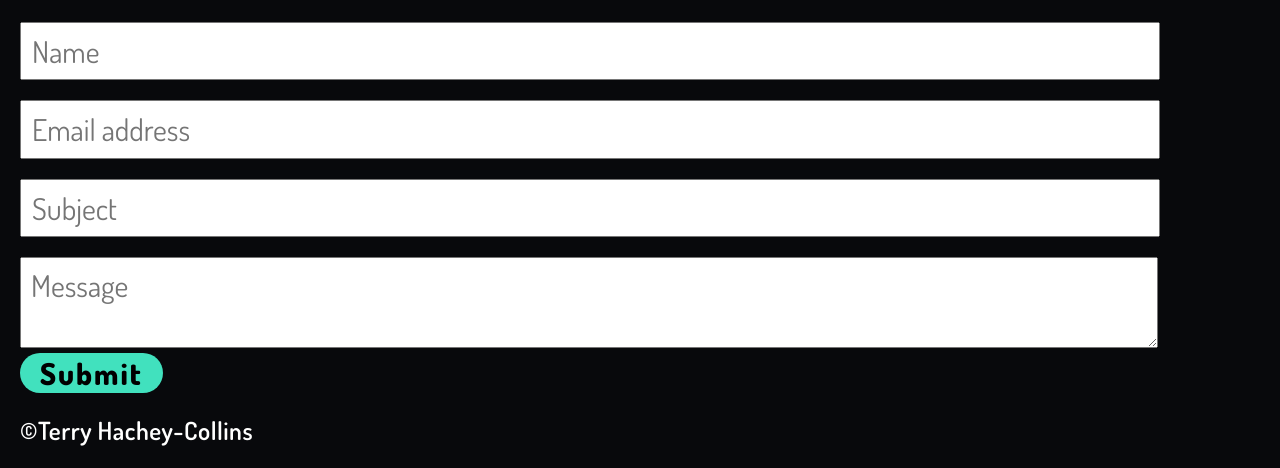
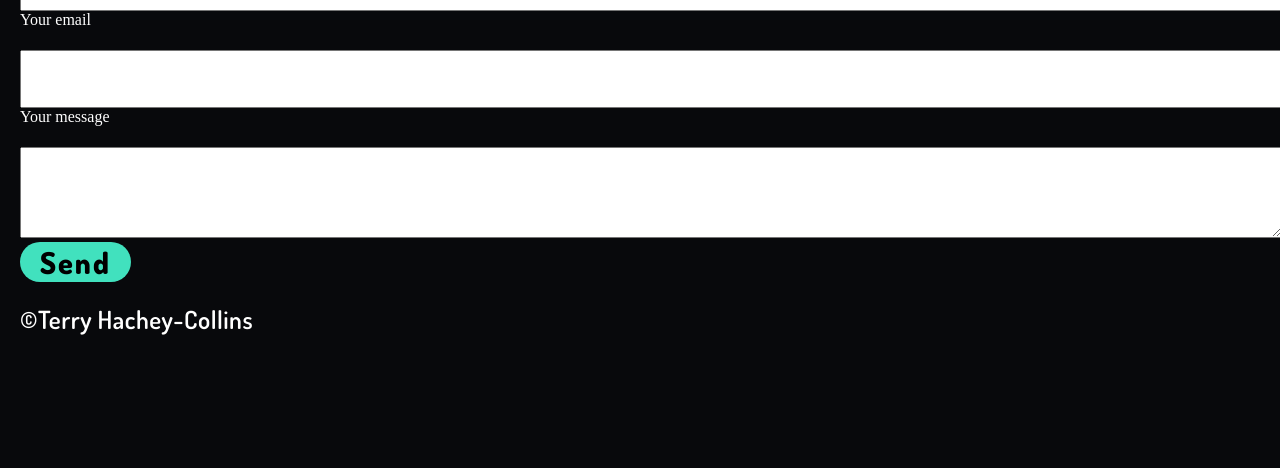
Before and after one commit to TerryHCollins/personal-portfolio, a plain HTML site: page index.html in a window 1280 px wide. Shown: the part 1939-2407 px from the top of the page. After the commit the page ends 2296 px from the top, so only its background shows below. Drawn offline with Linux system fonts and the light colour scheme.

Commit message:
commented out top contact icons//button for cleaner layout, traded form to formspree for tracking info

```diff
--- a/css/style.css
+++ b/css/style.css
@@ -75,6 +75,7 @@ p {
 .topnav .icon {
   display: hidden;
 }
+
 .hidden {
   display: none;
 }
@@ -91,14 +92,18 @@ p {
 
 .header-icons {
   align-items: center;
-  max-width: 16%;
+  max-width: 40%;
   gap: 20px;
 }
 
-.social-icons {
+/* .social-icons {
   display: flex;
   gap: 20px;
 }
+
+.contact-button {
+  text-align: center;
+  min-width: fit-content; */
 
 button {
   border: none;
@@ -150,13 +155,12 @@ button {
 
 .connect-social-icons {
   display: inline-flex;
-  fill-opacity: 100%;
+  min-width: 60px;
   gap: 20px;
 }
 
 .contact-form {
-  display: block;
-  max-width: 90%;
+  max-width: 70%;
 }
 
 input,
--- a/index.html
+++ b/index.html
@@ -52,14 +52,14 @@
       </section>
       <hr />
       <!-- contact button/social links -->
-      <section class="header-icons">
+      <!-- <section class="header-icons">
         <div class="social-icons">
           <button id="contact-button button">Contact Me</button>
           <div></div>
           <img src="assets/linkedin.svg" />
           <img src="assets/github.svg" />
         </div>
-      </section>
+      </section> -->
 
       <!-- List of newest projects to display -->
       <section class="projects">
@@ -102,20 +102,24 @@
       <hr />
     </main>
     <footer>
-      <form class="contact-form">
-        <input type="text" id="input-name" placeholder="Name" />
-        <input type="email" id="input-email" placeholder="Email address" />
-        <input type="text" id="input-subject" placeholder="Subject" />
-
-        <textarea
-          name="message"
-          type="text"
-          id="input-message"
-          placeholder="Message"
-        ></textarea>
-        <button id="submit-button button" input type="button">Submit</button>
-      </form>
-
+      <!-- form -->
+      <div id="contact-form">
+        <form action="https://formspree.io/f/xwkglaor" method="POST">
+          <label>
+            Name
+            <input type="text" name="name" />
+          </label>
+          <label>
+            Your email
+            <input type="email" name="email" />
+          </label>
+          <label>
+            Your message
+            <textarea name="message"></textarea>
+          </label>
+          <button type="submit">Send</button>
+        </form>
+      </div>
       <div class="copyright">
         <p>&copy;Terry Hachey-Collins</p>
       </div>
--- a/script.js
+++ b/script.js
@@ -6,7 +6,3 @@ function toggleMobileMenu() {
   // When menu icon clicked, toggle 'hidden' class on myLinks
   myLinks.classList.toggle("hidden");
 }
-
-// Add buttons
-//Contact Button
-//Form Submit Button
```
